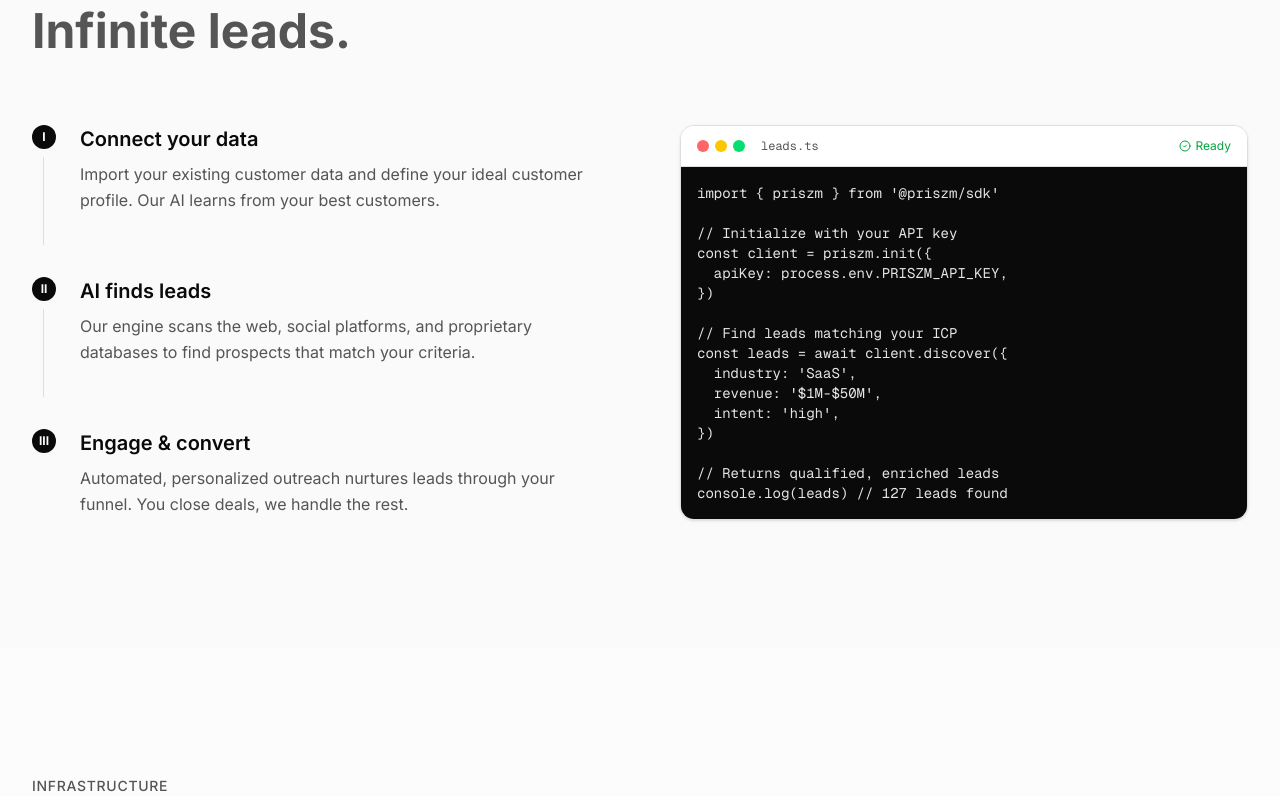
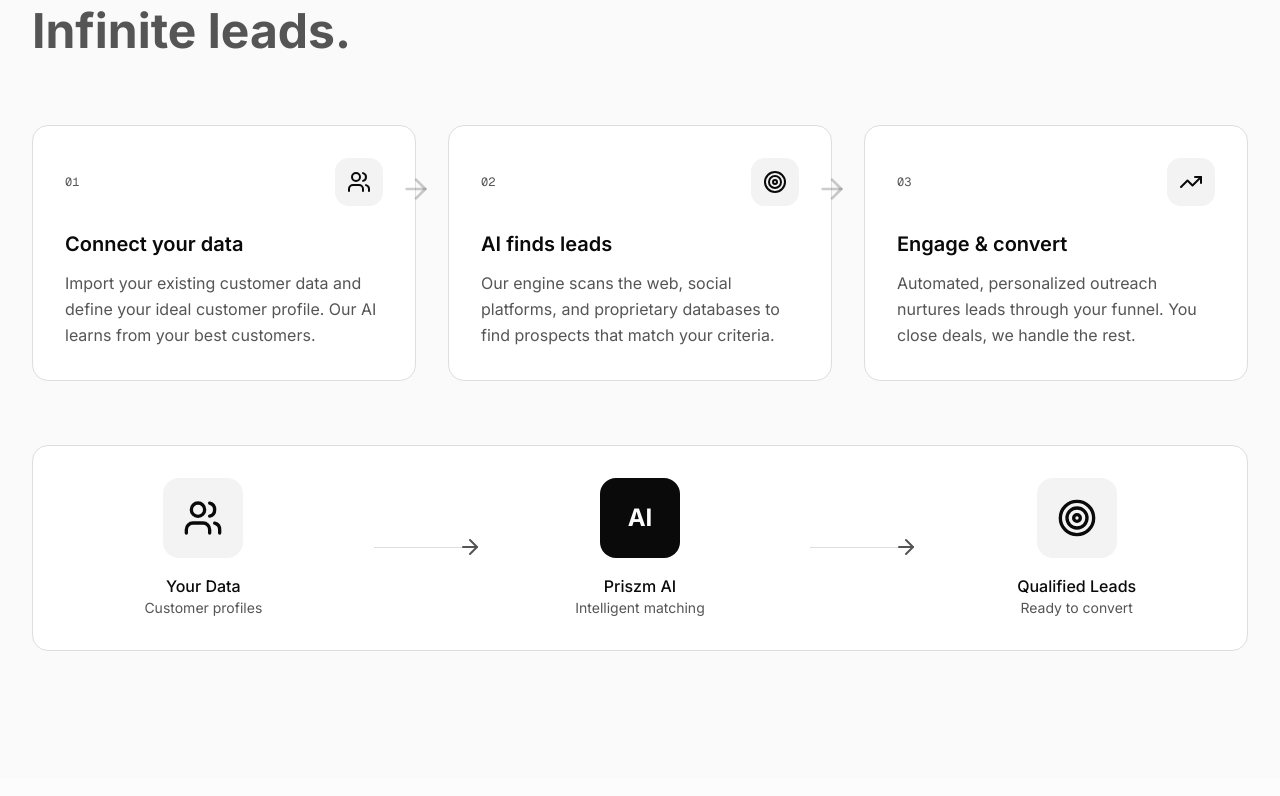
Before and after one commit to VPSciences/Priszm, a Next.js app: page / in a window 1280 px wide. Shown: the part 2001-2797 px from the top of the page. Built offline with nearby package versions, Linux system fonts and the light colour scheme.

Commit message:
feat: update testimonials and remove pricing section\n\nAdd slow marquee animation for testimonials and update\ncode preview; remove pricing and header tagline for better UX.

```diff
--- a/app/globals.css
+++ b/app/globals.css
@@ -133,6 +133,14 @@
   animation: marquee-reverse 30s linear infinite;
 }
 
+.animate-marquee-slow {
+  animation: marquee 60s linear infinite;
+}
+
+.animate-marquee-slow-reverse {
+  animation: marquee-reverse 60s linear infinite;
+}
+
 @keyframes pulse-glow {
   0%, 100% {
     opacity: 0.3;
--- a/app/page.tsx
+++ b/app/page.tsx
@@ -7,7 +7,7 @@ import { Metrics } from '@/components/metrics'
 import { Integrations } from '@/components/integrations'
 import { Security } from '@/components/security'
 import { Testimonials } from '@/components/testimonials'
-import { Pricing } from '@/components/pricing'
+
 import { FAQ } from '@/components/faq'
 import { CTA } from '@/components/cta'
 import { Footer } from '@/components/footer'
@@ -24,7 +24,6 @@ export default function Home() {
       <Integrations />
       <Security />
       <Testimonials />
-      <Pricing />
       <FAQ />
       <CTA />
       <Footer />
--- a/components/header.tsx
+++ b/components/header.tsx
@@ -10,7 +10,6 @@ const navigation = [
   { name: 'Process', href: '#process' },
   { name: 'Results', href: '#results' },
   { name: 'Integrations', href: '#integrations' },
-  { name: 'Pricing', href: '#pricing' },
 ]
 
 export function Header() {
@@ -28,11 +27,7 @@ export function Header() {
           </Link>
         </div>
 
-        <div className="hidden lg:flex lg:items-center">
-          <div className="px-4 py-1.5 rounded-full bg-secondary/50 border border-border text-sm text-muted-foreground">
-            The platform for modern teams
-          </div>
-        </div>
+
 
         <div className="flex lg:hidden">
           <button
--- a/components/pricing.tsx
+++ /dev/null
@@ -1,172 +0,0 @@
-'use client'
-
-import { useState } from 'react'
-import { Check } from 'lucide-react'
-import { Button } from '@/components/ui/button'
-import { cn } from '@/lib/utils'
-
-const plans = [
-  {
-    name: 'Starter',
-    number: '01',
-    description: 'For individuals and small projects',
-    price: { monthly: 0, annual: 0 },
-    features: [
-      'Up to 3 projects',
-      '1GB storage',
-      'Community support',
-      'Basic analytics',
-      'SSL certificates',
-    ],
-    cta: 'Start free',
-    popular: false,
-  },
-  {
-    name: 'Pro',
-    number: '02',
-    description: 'For growing teams and businesses',
-    price: { monthly: 24, annual: 20 },
-    features: [
-      'Unlimited projects',
-      '100GB storage',
-      'Priority support',
-      'Advanced analytics',
-      'Custom domains',
-      'Team collaboration',
-      'API access',
-    ],
-    cta: 'Start trial',
-    popular: true,
-  },
-  {
-    name: 'Enterprise',
-    number: '03',
-    description: 'For large-scale operations',
-    price: { monthly: 'Custom', annual: 'Custom' },
-    features: [
-      'Everything in Pro',
-      'Unlimited storage',
-      '24/7 dedicated support',
-      'Custom integrations',
-      'SLA guarantee',
-      'On-premise option',
-      'Security audit',
-      'Custom contracts',
-    ],
-    cta: 'Contact sales',
-    popular: false,
-  },
-]
-
-export function Pricing() {
-  const [billingCycle, setBillingCycle] = useState<'monthly' | 'annual'>('monthly')
-
-  return (
-    <section id="pricing" className="py-24 sm:py-32 section-muted">
-      <div className="mx-auto max-w-7xl px-6 lg:px-8">
-        {/* Section header */}
-        <div className="text-center max-w-2xl mx-auto mb-12">
-          <p className="text-sm font-medium text-muted-foreground tracking-wider uppercase mb-3">Pricing</p>
-          <h2 className="text-3xl sm:text-4xl lg:text-5xl font-bold text-foreground leading-tight">
-            Simple, transparent
-            <br />
-            <span className="text-muted-foreground">pricing</span>
-          </h2>
-          <p className="mt-4 text-muted-foreground">
-            Start free and scale as you grow. No hidden fees, no surprises.
-          </p>
-        </div>
-
-        {/* Billing toggle */}
-        <div className="flex items-center justify-center gap-4 mb-12">
-          <button
-            onClick={() => setBillingCycle('monthly')}
-            className={cn(
-              'px-4 py-2 rounded-lg text-sm font-medium transition-colors',
-              billingCycle === 'monthly'
-                ? 'bg-foreground text-background'
-                : 'text-muted-foreground hover:text-foreground'
-            )}
-          >
-            Monthly
-          </button>
-          <button
-            onClick={() => setBillingCycle('annual')}
-            className={cn(
-              'px-4 py-2 rounded-lg text-sm font-medium transition-colors flex items-center gap-2',
-              billingCycle === 'annual'
-                ? 'bg-foreground text-background'
-                : 'text-muted-foreground hover:text-foreground'
-            )}
-          >
-            Annual
-            <span className="px-2 py-0.5 rounded-full bg-green-500/10 text-green-600 text-xs">
-              Save 17%
-            </span>
-          </button>
-        </div>
-
-        {/* Pricing cards */}
-        <div className="grid grid-cols-1 md:grid-cols-3 gap-6">
-          {plans.map((plan) => (
-            <div
-              key={plan.name}
-              className={cn(
-                'relative p-6 rounded-2xl border transition-all',
-                plan.popular
-                  ? 'bg-card border-foreground/20 ring-1 ring-foreground/10'
-                  : 'bg-card border-border'
-              )}
-            >
-              {plan.popular && (
-                <div className="absolute -top-3 left-6 px-3 py-1 rounded-full bg-foreground text-background text-xs font-medium">
-                  Most Popular
-                </div>
-              )}
-
-              <div className="flex items-center justify-between mb-4">
-                <span className="text-xs font-mono text-muted-foreground">{plan.number}</span>
-              </div>
-
-              <h3 className="text-xl font-semibold text-foreground mb-2">{plan.name}</h3>
-              <p className="text-sm text-muted-foreground mb-6">{plan.description}</p>
-
-              <div className="mb-6">
-                {typeof plan.price[billingCycle] === 'number' ? (
-                  <div className="flex items-baseline gap-1">
-                    <span className="text-4xl font-bold text-foreground">
-                      ${plan.price[billingCycle]}
-                    </span>
-                    <span className="text-muted-foreground">/month</span>
-                  </div>
-                ) : (
-                  <div className="text-4xl font-bold text-foreground">Custom</div>
-                )}
-              </div>
-
-              <ul className="space-y-3 mb-8">
-                {plan.features.map((feature) => (
-                  <li key={feature} className="flex items-center gap-3 text-sm text-muted-foreground">
-                    <Check className="w-4 h-4 text-foreground flex-shrink-0" />
-                    {feature}
-                  </li>
-                ))}
-              </ul>
-
-              <Button
-                className={cn(
-                  'w-full',
-                  plan.popular
-                    ? 'bg-foreground text-background hover:bg-foreground/90'
-                    : 'bg-secondary text-secondary-foreground hover:bg-secondary/80'
-                )}
-              >
-                {plan.cta}
-              </Button>
-            </div>
-          ))}
-        </div>
-      </div>
-    </section>
-  )
-}
--- a/components/process.tsx
+++ b/components/process.tsx
@@ -1,46 +1,32 @@
-import { CheckCircle2 } from 'lucide-react'
+import { Users, Target, TrendingUp, ArrowRight } from 'lucide-react'
 
 const steps = [
   {
-    number: 'I',
+    number: '01',
     title: 'Connect your data',
     description: 'Import your existing customer data and define your ideal customer profile. Our AI learns from your best customers.',
+    icon: Users,
   },
   {
-    number: 'II',
+    number: '02',
     title: 'AI finds leads',
     description: 'Our engine scans the web, social platforms, and proprietary databases to find prospects that match your criteria.',
+    icon: Target,
   },
   {
-    number: 'III',
+    number: '03',
     title: 'Engage & convert',
     description: 'Automated, personalized outreach nurtures leads through your funnel. You close deals, we handle the rest.',
+    icon: TrendingUp,
   },
 ]
-
-const codeSnippet = `import { priszm } from '@priszm/sdk'
-
-// Initialize with your API key
-const client = priszm.init({
-  apiKey: process.env.PRISZM_API_KEY,
-})
-
-// Find leads matching your ICP
-const leads = await client.discover({
-  industry: 'SaaS',
-  revenue: '$1M-$50M',
-  intent: 'high',
-})
-
-// Returns qualified, enriched leads
-console.log(leads) // 127 leads found`
 
 export function Process() {
   return (
     <section id="process" className="py-24 sm:py-32 section-muted">
       <div className="mx-auto max-w-7xl px-6 lg:px-8">
         {/* Section header */}
-        <div className="max-w-2xl">
+        <div className="max-w-2xl mb-16">
           <p className="text-sm font-medium text-muted-foreground tracking-wider uppercase mb-3">Process</p>
           <h2 className="text-3xl sm:text-4xl lg:text-5xl font-bold text-foreground leading-tight">
             Three steps.
@@ -49,52 +35,75 @@ export function Process() {
           </h2>
         </div>
 
-        <div className="mt-16 grid lg:grid-cols-2 gap-12 lg:gap-20 items-start">
-          {/* Steps */}
-          <div className="space-y-8">
+        {/* Steps visual */}
+        <div className="grid md:grid-cols-3 gap-8">
           {steps.map((step, index) => (
-              <div key={step.number} className="relative pl-8 pb-8 last:pb-0">
-                {/* Vertical line */}
+            <div key={step.number} className="relative">
+              {/* Connector arrow */}
               {index < steps.length - 1 && (
-                  <div className="absolute left-[11px] top-8 bottom-0 w-px bg-border" />
+                <div className="hidden md:flex absolute top-12 -right-4 z-10">
+                  <ArrowRight className="w-8 h-8 text-muted-foreground/30" />
+                </div>
               )}
 
-                {/* Number circle */}
-                <div className="absolute left-0 top-0 flex items-center justify-center w-6 h-6 rounded-full bg-foreground text-background text-xs font-bold">
-                  {step.number}
+              <div className="p-8 rounded-2xl bg-card border border-border h-full">
+                {/* Step number */}
+                <div className="flex items-center justify-between mb-6">
+                  <span className="text-xs font-mono text-muted-foreground">{step.number}</span>
+                  <div className="w-12 h-12 rounded-xl bg-secondary flex items-center justify-center">
+                    <step.icon className="w-6 h-6 text-foreground" />
+                  </div>
                 </div>
 
-                <div className="ml-4">
-                  <h3 className="text-xl font-semibold text-foreground mb-2">{step.title}</h3>
+                <h3 className="text-xl font-semibold text-foreground mb-3">{step.title}</h3>
                 <p className="text-muted-foreground leading-relaxed">{step.description}</p>
               </div>
             </div>
           ))}
         </div>
 
-          {/* Code preview */}
-          <div className="relative">
-            <div className="rounded-xl border border-border overflow-hidden shadow-sm">
-              {/* Window header */}
-              <div className="flex items-center justify-between px-4 py-3 border-b border-border bg-card">
-                <div className="flex items-center gap-2">
-                  <div className="flex gap-1.5">
-                    <div className="w-3 h-3 rounded-full bg-red-400" />
-                    <div className="w-3 h-3 rounded-full bg-yellow-400" />
-                    <div className="w-3 h-3 rounded-full bg-green-400" />
+        {/* Visual representation */}
+        <div className="mt-16 p-8 rounded-2xl bg-card border border-border">
+          <div className="flex flex-col md:flex-row items-center justify-between gap-8">
+            {/* Your Data */}
+            <div className="flex-1 text-center">
+              <div className="w-20 h-20 mx-auto mb-4 rounded-2xl bg-secondary flex items-center justify-center">
+                <Users className="w-10 h-10 text-foreground" />
               </div>
-                  <span className="ml-2 text-xs text-muted-foreground font-mono">leads.ts</span>
+              <p className="font-medium text-foreground">Your Data</p>
+              <p className="text-sm text-muted-foreground">Customer profiles</p>
             </div>
-                <div className="flex items-center gap-1 text-xs text-green-600">
-                  <CheckCircle2 className="w-3 h-3" />
-                  <span>Ready</span>
+
+            {/* Arrow */}
+            <div className="hidden md:block">
+              <div className="w-24 h-px bg-border relative">
+                <ArrowRight className="absolute -right-3 -top-3 w-6 h-6 text-muted-foreground" />
               </div>
             </div>
 
-              {/* Code content */}
-              <pre className="p-4 text-sm font-mono code-block overflow-x-auto">
-                <code>{codeSnippet}</code>
-              </pre>
+            {/* AI Engine */}
+            <div className="flex-1 text-center">
+              <div className="w-20 h-20 mx-auto mb-4 rounded-2xl bg-foreground flex items-center justify-center">
+                <div className="text-2xl font-bold text-background">AI</div>
+              </div>
+              <p className="font-medium text-foreground">Priszm AI</p>
+              <p className="text-sm text-muted-foreground">Intelligent matching</p>
+            </div>
+
+            {/* Arrow */}
+            <div className="hidden md:block">
+              <div className="w-24 h-px bg-border relative">
+                <ArrowRight className="absolute -right-3 -top-3 w-6 h-6 text-muted-foreground" />
+              </div>
+            </div>
+
+            {/* Qualified Leads */}
+            <div className="flex-1 text-center">
+              <div className="w-20 h-20 mx-auto mb-4 rounded-2xl bg-secondary flex items-center justify-center">
+                <Target className="w-10 h-10 text-foreground" />
+              </div>
+              <p className="font-medium text-foreground">Qualified Leads</p>
+              <p className="text-sm text-muted-foreground">Ready to convert</p>
             </div>
           </div>
         </div>
```
Also changed, not shown: components/testimonials.tsx (+83 -94 lines). Lines whose indentation alone changed are shown as unchanged.
